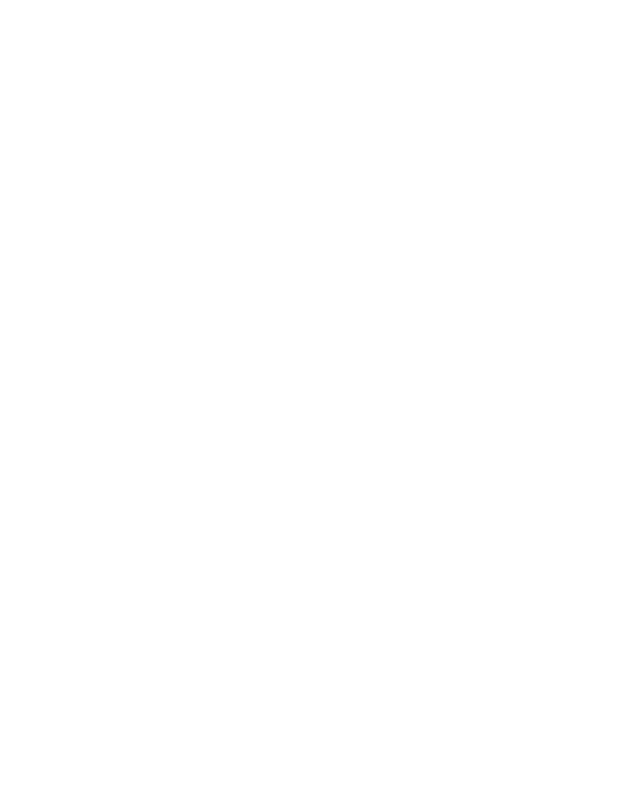
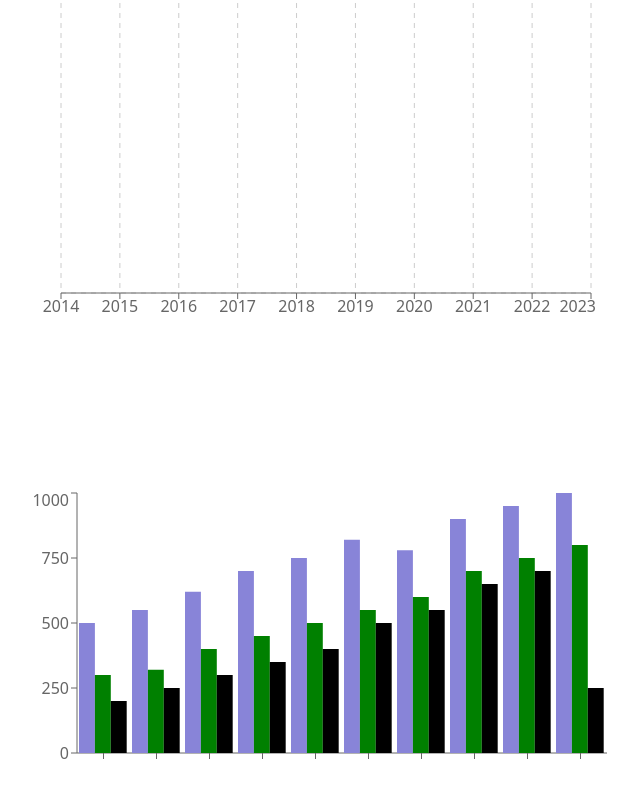
Before and after one commit to bappy-shamsul/price-react-bappy, a React (Vite) app: page / in a window 1280 px wide. Shown: the part 1256-2054 px from the top of the page, without its empty margins (148-788 px from the left). Before the commit the page ends 1080 px from the top, so only its background shows below. Built offline with nearby package versions, Linux system fonts and the light colour scheme.

Commit message:
Bar Chart is added

```diff
--- a/src/App.jsx
+++ b/src/App.jsx
@@ -1,4 +1,6 @@
 import './App.css'
+import BarChart from './components/BarChart/BarChart'
+import LineChart from './components/LineChart/LineChart'
 // import Daisynav from './components/Daisynav/Daisynav'
 import Navbar from './components/Navbar/Navbar'
 import Priceoptions from './components/Priceoptions/Priceoptions'
@@ -12,6 +14,8 @@
       {/* <h1 className='text-7xl bg-red-400'>Vite + React</h1> */}
 
     <Priceoptions></Priceoptions>
+    <LineChart></LineChart>
+    <BarChart></BarChart>
     </>
   )
 }
--- /dev/null
+++ b/src/components/BarChart/BarChart.jsx
@@ -0,0 +1,30 @@
+import { BarChart as BChart, Bar, XAxis, YAxis } from 'recharts';
+
+const BarChart = () => {
+    const sales_data = [
+        { "id": 1, "year": 2014, "samsung_sale": 500, "apple_sale": 300, "xiaomi_sale": 200 },
+        { "id": 2, "year": 2015, "samsung_sale": 550, "apple_sale": 320, "xiaomi_sale": 250 },
+        { "id": 3, "year": 2016, "samsung_sale": 620, "apple_sale": 400, "xiaomi_sale": 300 },
+        { "id": 4, "year": 2017, "samsung_sale": 700, "apple_sale": 450, "xiaomi_sale": 350 },
+        { "id": 5, "year": 2018, "samsung_sale": 750, "apple_sale": 500, "xiaomi_sale": 400 },
+        { "id": 6, "year": 2019, "samsung_sale": 820, "apple_sale": 550, "xiaomi_sale": 500 },
+        { "id": 7, "year": 2020, "samsung_sale": 780, "apple_sale": 600, "xiaomi_sale": 550 },
+        { "id": 8, "year": 2021, "samsung_sale": 900, "apple_sale": 700, "xiaomi_sale": 650 },
+        { "id": 9, "year": 2022, "samsung_sale": 950, "apple_sale": 750, "xiaomi_sale": 700 },
+        { "id": 10, "year": 2023, "samsung_sale": 1000, "apple_sale": 800, "xiaomi_sale": 250 }
+    ]
+
+    return (
+        <div className='m-40'>
+            <BChart width={600} height={300} data={sales_data}>
+                <XAxis dataKey="name"  />
+                <YAxis />
+                <Bar dataKey="samsung_sale" barSize={30} fill="#8884d8"/>
+                <Bar dataKey="apple_sale" barSize={30} fill="green"/>
+                <Bar dataKey="xiaomi_sale" barSize={30} fill="gred"/>
+            </BChart>
+        </div>
+    );
+};
+
+export default BarChart;
--- /dev/null
+++ b/src/components/LineChart/LineChart.jsx
@@ -0,0 +1,55 @@
+import { LineChart as LChart, Line, CartesianGrid, XAxis, YAxis } from 'recharts';
+
+const LineChart = () => {
+    // const sales_data = [
+    //     {"id": 1, "year": 2014, "sale": 500},
+    //     {"id": 2, "year": 2015, "sale": 550},
+    //     {"id": 3, "year": 2016, "sale": 620},
+    //     {"id": 4, "year": 2017, "sale": 700},
+    //     {"id": 5, "year": 2018, "sale": 750},
+    //     {"id": 6, "year": 2019, "sale": 820},
+    //     {"id": 7, "year": 2020, "sale": 780},
+    //     {"id": 8, "year": 2021, "sale": 600},
+    //     {"id": 9, "year": 2022, "sale": 950},
+    //     {"id": 10, "year": 2023, "sale": 1000},
+    //     {"id": 11, "year": 2024, "sale": 400},
+    //     {"id": 12, "year": 2025, "sale": 950},
+    //     {"id": 13, "year": 2026, "sale": 1000}
+    // ]
+
+    const sales_data = [
+        {"id": 1, "year": 2014, "samsung_sale": 500, "apple_sale": 300, "xiaomi_sale": 200},
+        {"id": 2, "year": 2015, "samsung_sale": 550, "apple_sale": 320, "xiaomi_sale": 250},
+        {"id": 3, "year": 2016, "samsung_sale": 620, "apple_sale": 400, "xiaomi_sale": 300},
+        {"id": 4, "year": 2017, "samsung_sale": 700, "apple_sale": 450, "xiaomi_sale": 350},
+        {"id": 5, "year": 2018, "samsung_sale": 750, "apple_sale": 500, "xiaomi_sale": 400},
+        {"id": 6, "year": 2019, "samsung_sale": 820, "apple_sale": 550, "xiaomi_sale": 500},
+        {"id": 7, "year": 2020, "samsung_sale": 780, "apple_sale": 600, "xiaomi_sale": 550},
+        {"id": 8, "year": 2021, "samsung_sale": 900, "apple_sale": 700, "xiaomi_sale": 650},
+        {"id": 9, "year": 2022, "samsung_sale": 950, "apple_sale": 750, "xiaomi_sale": 700},
+        {"id": 10, "year": 2023, "samsung_sale": 1000, "apple_sale": 800, "xiaomi_sale": 750}
+    ]
+
+    return (
+        // <div className='m-36'>
+        //     <LChart width={600} height={300} data={sales_data}>
+        //     <Line type="monotone" dataKey="sale" stroke="#8884d8" />
+        //     <CartesianGrid stroke="#ccc" strokeDasharray="5 5" />
+        //     <XAxis dataKey="year" />
+        //     <YAxis dataKey="sale" />
+        //     </LChart>
+        // </div>
+        <div className='m-36'>
+            <LChart width={600} height={400} data={sales_data}>
+            <Line type="monotone" dataKey="samsung_sale" stroke="blue" />
+            <Line type="monotone" dataKey="apple_sale" stroke="red" />
+            <Line type="monotone" dataKey="xiaomi_sale" stroke="green" />
+            <CartesianGrid stroke="#ccc" strokeDasharray="5 5" />
+            <XAxis dataKey="year" />
+            <YAxis dataKey="sale" />
+            </LChart>
+        </div>
+    );
+};
+
+export default LineChart;
```
